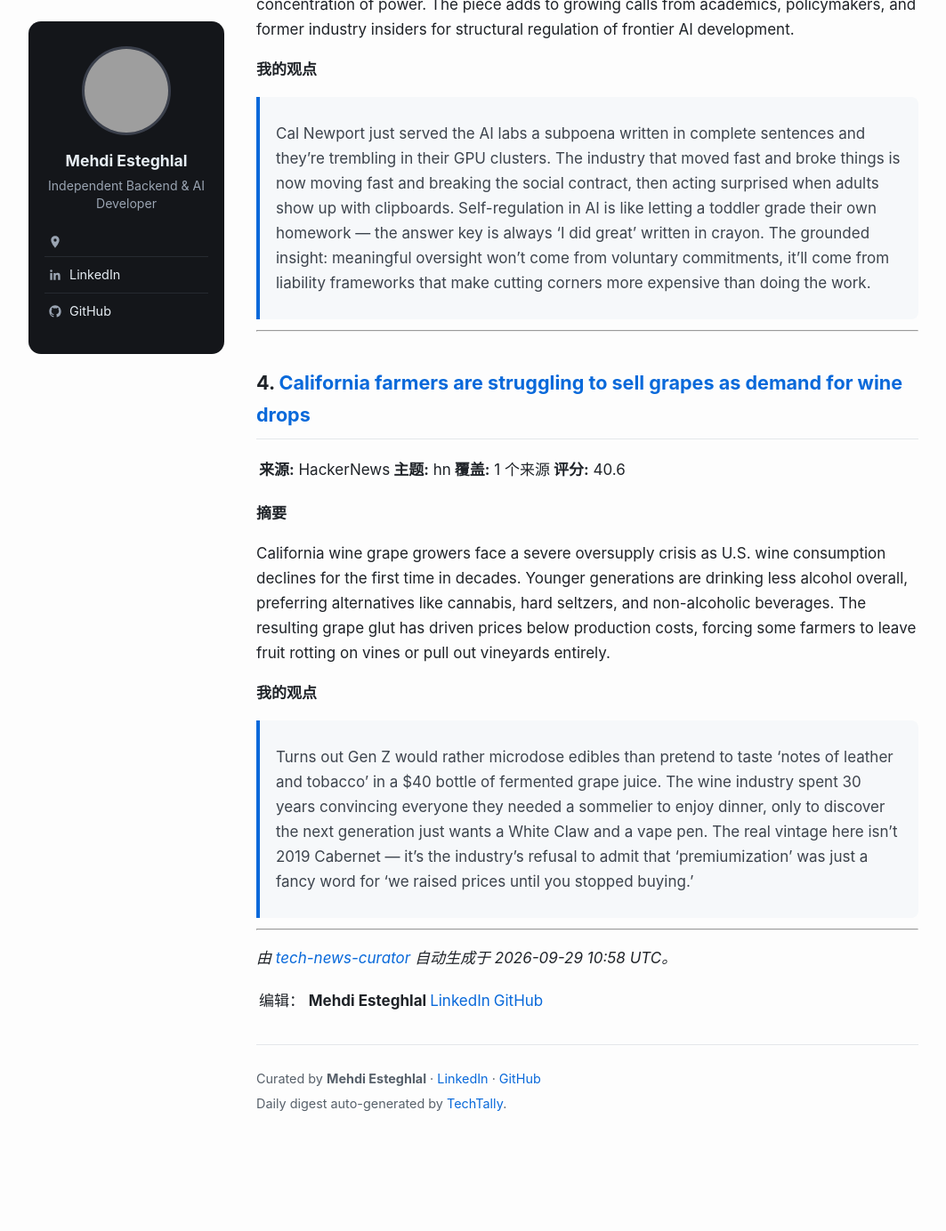
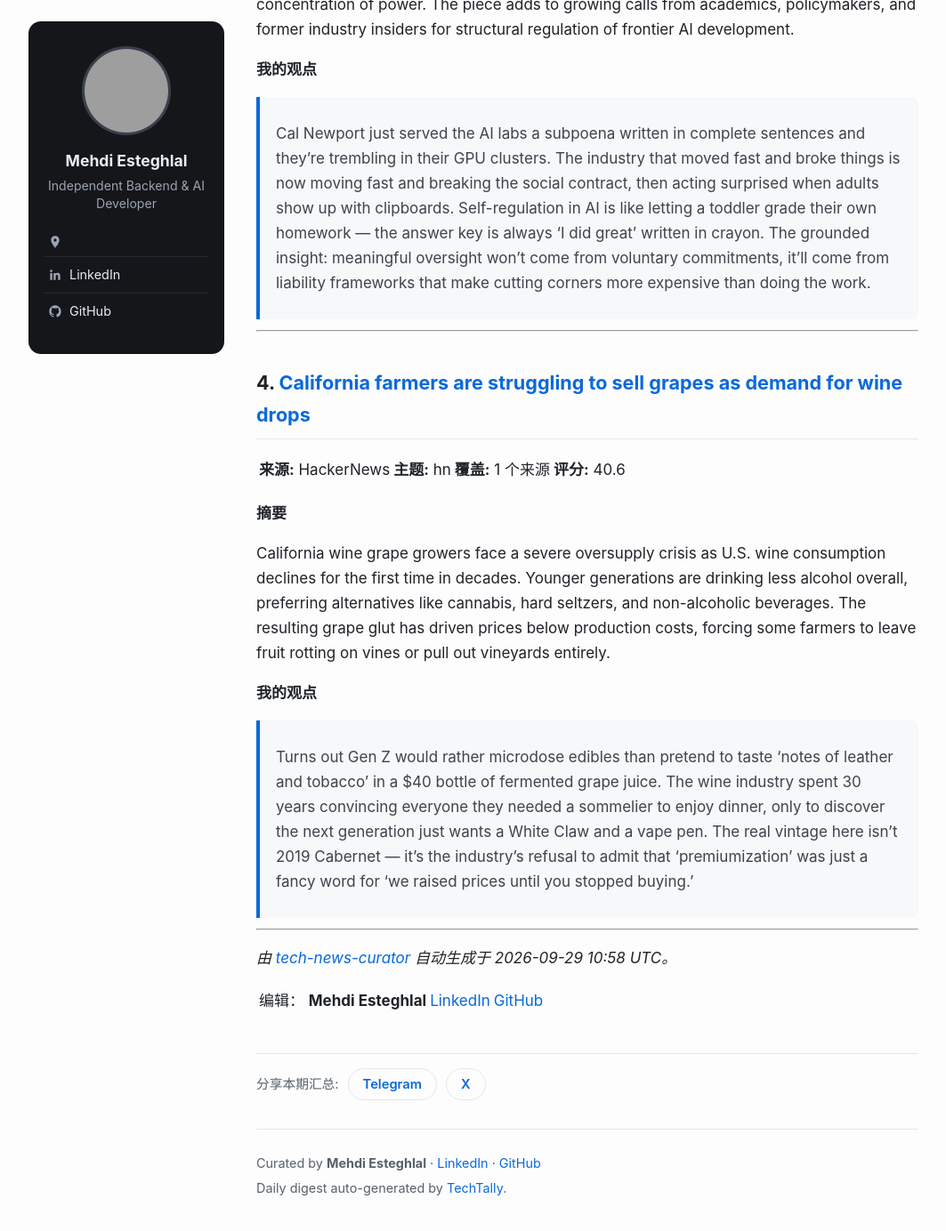
Before and after one commit to Mehdiest/tech-news-curator, a Jekyll site: the page built from posts/2026-09-29-tech-digest-zh.md, in a window 1280 px wide and 1400 px high, scrolled down 1872 px. Shown: the top 1384 px of the window at 89% size, without its empty margins (108-1171 px from the left). Built offline with Jekyll 4.4.1, drawn with Linux system fonts in a browser that asks for light colours; before the commit the page ends 3177 px from its top, so only the background shows below that; grey boxes are pictures that could not be loaded.

Commit message:
SEO: canonical, hreflang, og-banner, lazy images | UI: dark mode, lang pills, month archive, share row

```diff
--- a/_includes/head.html
+++ b/_includes/head.html
@@ -17,14 +39,20 @@
 <meta property="og:url" content="{{ page.url | absolute_url }}">
 <meta property="og:locale" content="{{ page.og_locale | default: 'en_US' }}">
 {% if page.description %}<meta property="og:description" content="{{ page.description }}">{% endif %}
-{% if page.cover %}<meta property="og:image" content="{{ page.cover }}">{% endif %}
-<meta name="twitter:card" content="{% if page.cover %}summary_large_image{% else %}summary{% endif %}">
+{% if page.cover %}
+<meta property="og:image" content="{{ page.cover }}">
+{% else %}
+<!-- Branded fallback so image-less days still get a rich share preview -->
+<meta property="og:image" content="{{ '/assets/img/og-banner.png' | absolute_url }}">
+{% endif %}
+<meta name="twitter:card" content="summary_large_image">
 
 <link rel="alternate" type="application/rss+xml" title="{{ site.title }}" href="{{ 'feed.xml' | absolute_url }}">
 
 <!-- Favicon + browser chrome color -->
 <link rel="icon" type="image/svg+xml" href="{{ 'assets/img/favicon.svg' | relative_url }}">
-<meta name="theme-color" content="#0969da">
+<meta name="theme-color" content="#0969da" media="(prefers-color-scheme: light)">
+<meta name="theme-color" content="#0d1117" media="(prefers-color-scheme: dark)">
 
 <!-- Person entity: sameAs tells Google who curated every page on this site -->
 <script type="application/ld+json">
--- a/_layouts/digest.html
+++ b/_layouts/digest.html
@@ -22,4 +22,18 @@
 
 <article class="digest">
   {{ content }}
+
+  {% assign share_label = 'Share this digest' %}
+  {% if page.lang == 'fa' %}{% assign share_label = 'هم‌رسانی این شماره' %}{% endif %}
+  {% if page.lang == 'de' %}{% assign share_label = 'Diesen Digest teilen' %}{% endif %}
+  {% if page.lang == 'fr' %}{% assign share_label = 'Partager ce digest' %}{% endif %}
+  {% if page.lang == 'es' %}{% assign share_label = 'Compartir este resumen' %}{% endif %}
+  {% if page.lang == 'zh' %}{% assign share_label = '分享本期汇总' %}{% endif %}
+  <div class="share-row">
+    <span class="share-label">{{ share_label }}:</span>
+    <a class="share-btn share-tg" target="_blank" rel="noopener"
+       href="https://t.me/share/url?url={{ page.url | absolute_url | url_encode }}&text={{ page.title | url_encode }}">Telegram</a>
+    <a class="share-btn share-x" target="_blank" rel="noopener"
+       href="https://twitter.com/intent/tweet?url={{ page.url | absolute_url | url_encode }}&text={{ page.title | url_encode }}">X</a>
+  </div>
 </article>
--- a/assets/css/style.css
+++ b/assets/css/style.css
@@ -1,16 +1,42 @@
-/* Tech Digest - clean, readable, image-friendly */
+/* TechTally - clean, readable, image-friendly. Light + dark via CSS variables. */
 * { box-sizing: border-box; }
+
+:root {
+  --bg: #fdfdfd;
+  --text: #1f2328;
+  --muted: #57606a;
+  --faint: #8b949e;
+  --accent: #0969da;
+  --accent-hover: #58a6ff;
+  --border: #e4e7ea;
+  --soft-bg: #f6f8fa;
+  --quote-text: #3d444d;
+}
+
+@media (prefers-color-scheme: dark) {
+  :root {
+    --bg: #0d1117;
+    --text: #e6edf3;
+    --muted: #9aa4b2;
+    --faint: #6e7681;
+    --accent: #58a6ff;
+    --accent-hover: #79b8ff;
+    --border: #21262d;
+    --soft-bg: #161b22;
+    --quote-text: #c9d1d9;
+  }
+}
 
 body {
   margin: 0;
   font-family: -apple-system, BlinkMacSystemFont, "Segoe UI", Roboto, Helvetica, Arial, sans-serif;
   font-size: 17px;
   line-height: 1.65;
-  color: #1f2328;
-  background: #fdfdfd;
+  color: var(--text);
+  background: var(--bg);
 }
 
-a { color: #0969da; text-decoration: none; }
+a { color: var(--accent); text-decoration: none; }
 a:hover { text-decoration: underline; }
 
 /* Two-column shell: profile sidebar + page content.
@@ -25,7 +51,7 @@
   padding: 28px 20px 48px;
 }
 
-/* Profile sidebar */
+/* Profile sidebar - dark card in both themes, the site's visual anchor */
 .profile-sidebar {
   flex: 0 0 220px;
   position: sticky;
@@ -77,9 +103,9 @@
   align-items: center;
   padding: 0 0 18px;
   margin-bottom: 10px;
-  border-bottom: 1px solid #e4e7ea;
+  border-bottom: 1px solid var(--border);
 }
-.site-header .site-title { font-weight: 700; font-size: 1.05rem; color: #1f2328; }
+.site-header .site-title { font-weight: 700; font-size: 1.05rem; color: var(--text); }
 .site-header nav a { margin-left: 16px; font-size: 0.92rem; }
 [dir="rtl"] .site-header nav a { margin-left: 0; margin-right: 16px; }
 
@@ -87,29 +113,59 @@
 
 /* Hero (home page) */
 .hero h1 { font-size: 2.1rem; margin-bottom: 6px; }
-.hero .tagline { color: #57606a; font-size: 1.05rem; }
+.hero .tagline { color: var(--muted); font-size: 1.05rem; }
+.hero .tagline strong { color: var(--text); }
 .hero .byline { font-size: 0.95rem; }
-.hero .langs-available { color: #57606a; font-size: 0.95rem; }
+.hero .langs-available { color: var(--muted); font-size: 0.95rem; }
 .hero .lang-name { white-space: nowrap; }
+
+/* Language switcher pills (pipeline emits <a class="lang-pill"> links) */
+.lang-switch a.lang-pill,
+a.lang-pill {
+  display: inline-block;
+  padding: 3px 14px;
+  margin: 2px 4px 2px 0;
+  border: 1px solid var(--border);
+  border-radius: 999px;
+  font-size: 0.9rem;
+  font-weight: 600;
+  white-space: nowrap;
+}
+.lang-switch a.lang-pill:hover,
+a.lang-pill:hover {
+  border-color: var(--accent);
+  color: var(--accent);
+  text-decoration: none;
+}
 
 /* Digest archive list */
 .digest-list { list-style: none; padding: 0; }
 .digest-list li { margin-bottom: 26px; }
 .digest-list a { font-weight: 600; font-size: 1.08rem; }
-.digest-list time { display: block; color: #8b949e; font-size: 0.85rem; margin: 2px 0 4px; }
-.digest-list p { margin: 0; color: #57606a; font-size: 0.95rem; }
+.digest-list time { display: block; color: var(--faint); font-size: 0.85rem; margin: 2px 0 4px; }
+.digest-list p { margin: 0; color: var(--muted); font-size: 0.95rem; }
 .digest-list p.langs { margin-top: 6px; }
 .digest-list p.langs a {
   font-weight: 500;
   font-size: 0.92rem;
   white-space: nowrap;
 }
+/* Month headers inside the archive (index.md emits li.month-sep) */
+.digest-list li.month-sep {
+  margin: 36px 0 16px;
+  padding-bottom: 8px;
+  border-bottom: 1px solid var(--border);
+  font-weight: 700;
+  font-size: 1.05rem;
+  color: var(--muted);
+}
+.digest-list li.month-sep:first-child { margin-top: 0; }
 
 /* Latest digest embedded on the home page (pipeline-generated include) */
 .latest-digest { margin: 4px 0 46px; }
 .latest-digest .digest h1 { margin-top: 0; }
 .digest-archive h2 { font-size: 1.3rem; margin: 0 0 6px; }
-.archive-note { color: #57606a; font-size: 0.95rem; margin: 0 0 20px; }
+.archive-note { color: var(--muted); font-size: 0.95rem; margin: 0 0 20px; }
 
 /* Daily digest articles */
 .digest h1 { font-size: 1.9rem; line-height: 1.25; }
@@ -117,29 +173,52 @@
   font-size: 1.35rem;
   margin-top: 40px;
   padding-bottom: 8px;
-  border-bottom: 1px solid #e4e7ea;
+  border-bottom: 1px solid var(--border);
 }
 .digest img {
   max-width: 100%;
   height: auto;
   border-radius: 10px;
-  border: 1px solid #e4e7ea;
+  border: 1px solid var(--border);
 }
 .digest blockquote {
   margin: 12px 0;
   padding: 10px 18px;
-  border-left: 4px solid #0969da;
-  background: #f6f8fa;
+  border-left: 4px solid var(--accent);
+  background: var(--soft-bg);
   border-radius: 0 8px 8px 0;
-  color: #3d444d;
+  color: var(--quote-text);
 }
+
+/* Share row at the end of every digest (digest.html layout) */
+.share-row {
+  margin-top: 42px;
+  padding-top: 16px;
+  border-top: 1px solid var(--border);
+  display: flex;
+  align-items: center;
+  gap: 10px;
+  flex-wrap: wrap;
+  font-size: 0.92rem;
+  color: var(--muted);
+}
+.share-btn {
+  display: inline-block;
+  padding: 5px 16px;
+  border: 1px solid var(--border);
+  border-radius: 999px;
+  font-weight: 600;
+}
+.share-btn:hover { text-decoration: none; border-color: var(--accent); color: var(--accent); }
+.share-btn.share-tg:hover { border-color: #29a9eb; color: #29a9eb; }
+[dir="rtl"] .share-row { justify-content: flex-end; }
 
 /* Site-wide footer: curator credit on every page */
 .site-footer {
   padding: 22px 0 0;
   margin-top: 12px;
-  border-top: 1px solid #e4e7ea;
-  color: #57606a;
+  border-top: 1px solid var(--border);
+  color: var(--muted);
   font-size: 0.9rem;
 }
 .site-footer p { margin: 4px 0; }
@@ -147,7 +226,7 @@
 /* Translated editions: Persian (fa) and other RTL pages render right-to-left */
 [dir="rtl"] .digest blockquote {
   border-left: 0;
-  border-right: 4px solid #0969da;
+  border-right: 4px solid var(--accent);
   border-radius: 8px 0 0 8px;
 }
 [dir="rtl"] body { line-height: 1.9; }
--- a/scripts/test_site.py
+++ b/scripts/test_site.py
@@ -170,7 +170,9 @@
     # Reddit-hosted images are dropped (Reddit is filtered in Iran)
     pipeline = sources["pipeline"]
     assert pipeline["images"] is True
-    assert pipeline["enrich_images"] is False
+    # og:image enrichment stays on: image-less feeds otherwise win the top
+    # ranks and the day publishes with no pictures at all
+    assert pipeline["enrich_images"] is True
     assert "redd.it" in pipeline["image_blocklist"]
     print("PASS i18n.yaml: six languages, complete label sets, RTL fa, config wiring")
 
```
Also changed, not shown: other parts of _includes/head.html (+22 -0 lines), _layouts/default.html (+10 -0 lines), index.md (+6 -0 lines), scripts/test_multilingual.py (+5 -4 lines), assets/img/og-banner.png (added), 1 other file.
